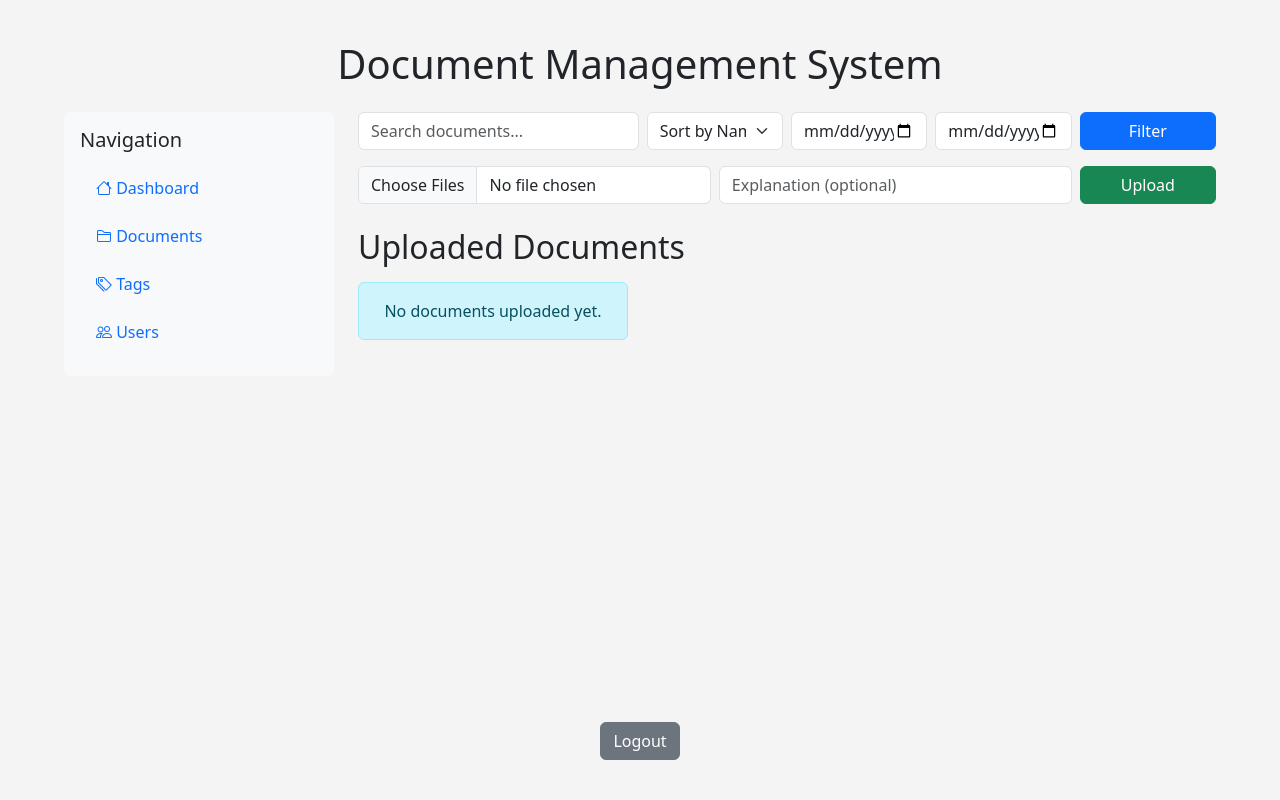
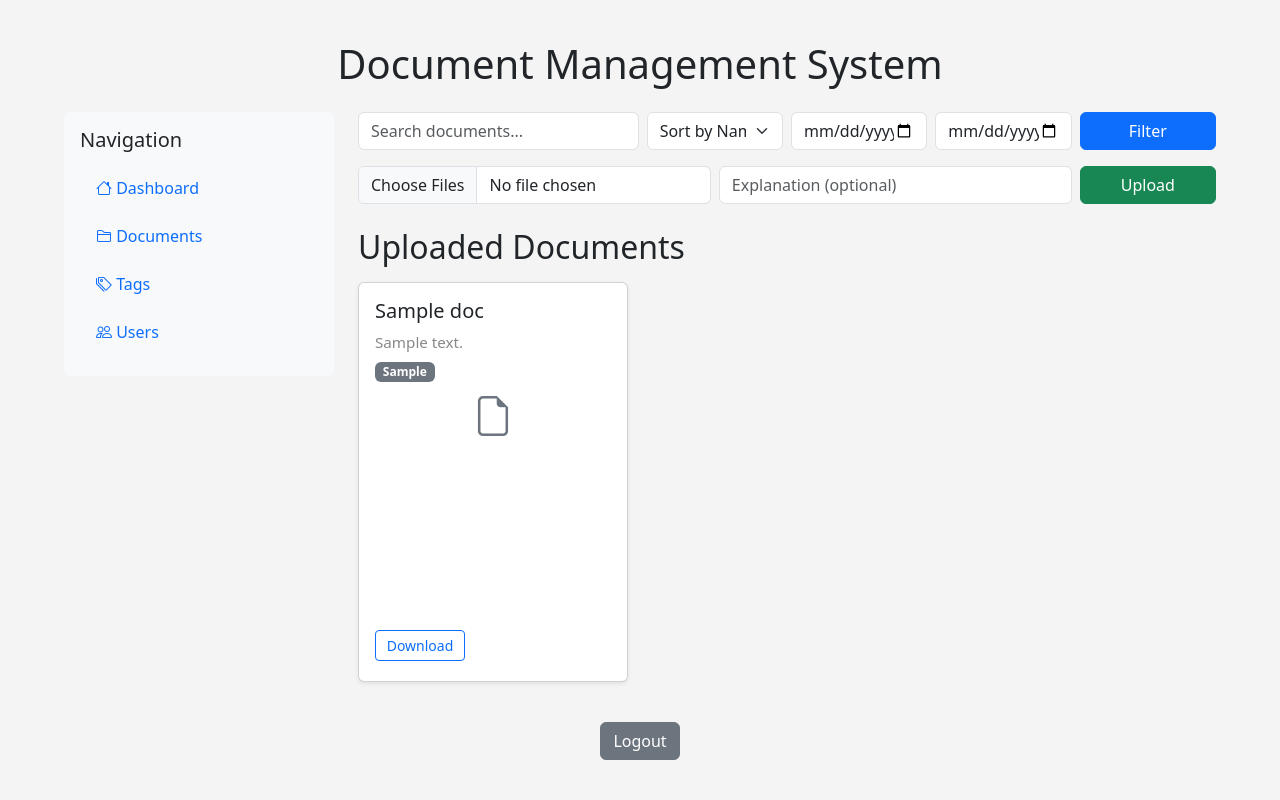
Before and after one commit to yavuzselimuyaner/DMS, a Flask app: template templates/index.html in a window 1280 px wide. Run offline with Flask 3, Linux system fonts and the light colour scheme; the template is opened without the code that fills it: most values are stand-ins (such as "Sample title", 1, 10 or a date in 2020); parts of the project's set-up code (start-up, migrations or seed data) failed here and were passed over.

Commit message:
added feature to upload to database,pagination and preview files

```diff
--- a/app.py
+++ b/app.py
@@ -1,67 +1,238 @@
-from flask import Flask, request, jsonify, send_file
-from models import db, Document
+from flask import Flask, request, redirect, url_for, render_template, flash, send_file, session
+import os
+from werkzeug.utils import secure_filename
+import json
+from flask_sqlalchemy import SQLAlchemy
 from io import BytesIO
-import os
+import datetime
+
+UPLOAD_FOLDER = 'uploads'
+ALLOWED_EXTENSIONS = {'pdf', 'doc', 'docx', 'txt'}
+METADATA_FILE = 'uploads/metadata.json'
 
 app = Flask(__name__)
-app.config['SQLALCHEMY_DATABASE_URI'] = 'postgresql://username:password@localhost:5432/dms_db'
-app.config['SQLALCHEMY_TRACK_MODIFICATIONS'] = False
-db.init_app(app)
+app.config['UPLOAD_FOLDER'] = UPLOAD_FOLDER
+app.secret_key = 'your_secret_key'
+app.config['SQLALCHEMY_DATABASE_URI'] = 'mysql+pymysql://root:yavuz@localhost:3306/dms2'
+db = SQLAlchemy(app)
+# Simple user system (for demo)
+USERS = {
+    'admin': {'password': 'adminpass', 'role': 'admin'},
+    'user': {'password': 'userpass', 'role': 'user'}
+}
 
-# Dosya yükle
-@app.route('/api/documents', methods=['POST'])
-def upload_document():
-    file = request.files.get('file')
-    explanation = request.form.get('explanation', '')
-    uploaded_by = request.form.get('uploaded_by', 'unknown')
-    if not file:
-        return jsonify({'error': 'No file uploaded'}), 400
-    filename = file.filename
-    if Document.query.filter_by(filename=filename).first():
-        return jsonify({'error': 'File already exists'}), 409
-    doc = Document(
-        filename=filename,
-        data=file.read(),
-        mimetype=file.mimetype,
-        uploaded_by=uploaded_by,
-        explanation=explanation
-    )
-    db.session.add(doc)
-    db.session.commit()
-    return jsonify({'message': 'File uploaded'}), 201
+def is_admin():
+    return session.get('role') == 'admin'
 
-# Dosya listele/ara
-@app.route('/api/documents', methods=['GET'])
-def list_documents():
-    query = request.args.get('q', '')
-    docs = Document.query
+def is_logged_in():
+    return 'username' in session
+
+if not os.path.exists(UPLOAD_FOLDER):
+    os.makedirs(UPLOAD_FOLDER)
+
+def allowed_file(filename):
+    return '.' in filename and filename.rsplit('.', 1)[1].lower() in ALLOWED_EXTENSIONS
+
+def load_metadata():
+    if os.path.exists(METADATA_FILE):
+        with open(METADATA_FILE, 'r', encoding='utf-8') as f:
+            return json.load(f)
+    return {}
+
+def save_metadata(metadata):
+    with open(METADATA_FILE, 'w', encoding='utf-8') as f:
+        json.dump(metadata, f, ensure_ascii=False, indent=2)
+
+@app.route('/login', methods=['GET', 'POST'])
+def login():
+    if request.method == 'POST':
+        username = request.form['username']
+        password = request.form['password']
+        user = USERS.get(username)
+        if user and user['password'] == password:
+            session['username'] = username
+            session['role'] = user['role']
+            flash('Login successful!')
+            return redirect(url_for('upload_file'))
+        else:
+            flash('Invalid credentials')
+    return render_template('login.html')
+
+@app.route('/logout')
+def logout():
+    session.clear()
+    flash('Logged out.')
+    return redirect(url_for('login'))
+
+@app.route('/', methods=['GET', 'POST'])
+def upload_file():
+    if not is_logged_in():
+        return redirect(url_for('login'))
+    query = request.args.get('q', '').lower()
+    sort_by = request.args.get('sort', 'name')
+    date_from = request.args.get('date_from', '')
+    date_to = request.args.get('date_to', '')
+    page = request.args.get('page', 1, type=int)
+    per_page = 9
+    documents = Document.query
     if query:
-        docs = docs.filter(Document.filename.ilike(f'%{query}%'))
-    docs = docs.all()
-    return jsonify([{
-        'filename': d.filename,
-        'uploaded_by': d.uploaded_by,
-        'explanation': d.explanation,
-        'upload_time': d.upload_time
-    } for d in docs])
+        documents = documents.filter(Document.title.ilike(f'%{query}%'))
+    if date_from:
+        from_dt = datetime.datetime.strptime(date_from, '%Y-%m-%d')
+        documents = documents.filter(Document.upload_date >= from_dt)
+    if date_to:
+        to_dt = datetime.datetime.strptime(date_to, '%Y-%m-%d')
+        to_dt = to_dt.replace(hour=23, minute=59, second=59)
+        documents = documents.filter(Document.upload_date <= to_dt)
+    if sort_by == 'date':
+        documents = documents.order_by(Document.upload_date.desc())
+    else:
+        documents = documents.order_by(Document.title.asc())
+    documents = documents.all()
+    # Pagination
+    total = len(documents)
+    page_count = (total // per_page) + (1 if total % per_page else 0)
+    start = (page - 1) * per_page
+    end = start + per_page
+    paginated_documents = documents[start:end]
+    if request.method == 'POST':
+        files = request.files.getlist('file')
+        explanation = request.form.get('explanation', '').strip()
+        if not files or files[0].filename == '':
+            flash('No selected file')
+            return redirect(request.url)
+        user = None
+        if 'username' in session:
+            user = db.session.query(User).filter_by(username=session['username']).first()
+        uploaded_count = 0
+        for file in files:
+            if file and allowed_file(file.filename):
+                filename = secure_filename(file.filename)
+                file_data = file.read()
+                doc = Document(
+                    title=filename,
+                    description=explanation,
+                    upload_date=datetime.datetime.now(),
+                    file_path='',
+                    uploaded_by=user.id if user else None,
+                    document_type_id=None,
+                    access_level='private',
+                    file_data=file_data
+                )
+                db.session.add(doc)
+                uploaded_count += 1
+        if uploaded_count > 0:
+            db.session.commit()
+            flash(f'{uploaded_count} file(s) successfully uploaded')
+        else:
+            flash('No valid files uploaded')
+        return redirect(url_for('upload_file'))
+    # TXT dosyaları için önizleme (ilk 3 satır)
+    previews = {}
+    for doc in documents:
+        ext = os.path.splitext(doc.title)[1].lower()
+        if ext == '.txt' and doc.file_data:
+            try:
+                content = doc.file_data.decode('utf-8', errors='ignore')
+                previews[doc.id] = '\n'.join(content.splitlines()[:3])
+            except Exception:
+                previews[doc.id] = ''
+        else:
+            previews[doc.id] = ''
+    return render_template('index.html', documents=documents, paginated_documents=paginated_documents, sort_by=sort_by, query=query, date_from=date_from, date_to=date_to, is_admin=is_admin(), previews=previews, page=page, per_page=per_page, page_count=page_count, total=total)
 
-# Dosya indir/önizle
-@app.route('/api/documents/<filename>', methods=['GET'])
-def get_document(filename):
-    doc = Document.query.filter_by(filename=filename).first()
-    if not doc:
-        return jsonify({'error': 'File not found'}), 404
-    return send_file(BytesIO(doc.data), download_name=doc.filename, mimetype=doc.mimetype)
+@app.route('/delete/<int:doc_id>', methods=['POST'])
+def delete_file(doc_id):
+    if not is_admin():
+        flash('Unauthorized')
+        return redirect(url_for('upload_file'))
+    doc = Document.query.get(doc_id)
+    if doc:
+        db.session.delete(doc)
+        db.session.commit()
+        flash('File deleted')
+    else:
+        flash('File not found')
+    return redirect(url_for('upload_file'))
 
-# Dosya sil
-@app.route('/api/documents/<filename>', methods=['DELETE'])
-def delete_document(filename):
-    doc = Document.query.filter_by(filename=filename).first()
-    if not doc:
-        return jsonify({'error': 'File not found'}), 404
-    db.session.delete(doc)
-    db.session.commit()
-    return jsonify({'message': 'File deleted'})
+@app.route('/download/<int:doc_id>')
+def download_file(doc_id):
+    doc = Document.query.get(doc_id)
+    if not doc or not doc.file_data:
+        flash('File not found')
+        return redirect(url_for('upload_file'))
+    # PDF önizleme için as_attachment parametresi kontrolü
+    preview = request.args.get('preview', '0') == '1'
+    return send_file(BytesIO(doc.file_data), download_name=doc.title, as_attachment=not preview)
+
+@app.route('/preview/<int:doc_id>')
+def preview_file(doc_id):
+    if not is_logged_in():
+        return redirect(url_for('login'))
+    doc = Document.query.get(doc_id)
+    if not doc or not doc.file_data:
+        flash('File not found')
+        return redirect(url_for('upload_file'))
+    ext = os.path.splitext(doc.title)[1].lower()
+    if ext == '.pdf':
+        return render_template('preview_pdf.html', filename=doc.title, doc_id=doc.id)
+    elif ext == '.txt':
+        content = doc.file_data.decode('utf-8', errors='ignore')
+        return render_template('preview_txt.html', filename=doc.title, content=content, doc_id=doc.id)
+    elif ext == '.docx':
+        try:
+            from docx import Document as DocxDocument
+            import tempfile
+            with tempfile.NamedTemporaryFile(delete=False, suffix='.docx') as tmp:
+                tmp.write(doc.file_data)
+                tmp_path = tmp.name
+            docx_doc = DocxDocument(tmp_path)
+            paragraphs = [p.text for p in docx_doc.paragraphs if p.text.strip()]
+            content = '\n'.join(paragraphs)
+            os.remove(tmp_path)
+        except Exception as e:
+            content = f'Error reading DOCX: {e}'
+        return render_template('preview_docx.html', filename=doc.title, content=content, doc_id=doc.id)
+    else:
+        flash('Preview not supported for this file type.')
+        return redirect(url_for('upload_file'))
+
+# SQLAlchemy Models
+class User(db.Model):
+    __tablename__ = 'users'
+    id = db.Column(db.Integer, primary_key=True)
+    username = db.Column(db.String(50), unique=True, nullable=False)
+    email = db.Column(db.String(100), unique=True, nullable=False)
+    password_hash = db.Column(db.Text, nullable=False)
+    role = db.Column(db.String(20), nullable=False)
+    created_at = db.Column(db.DateTime)
+
+class DocumentType(db.Model):
+    __tablename__ = 'document_types'
+    id = db.Column(db.Integer, primary_key=True)
+    name = db.Column(db.String(100), unique=True, nullable=False)
+
+class Document(db.Model):
+    __tablename__ = 'documents'
+    id = db.Column(db.Integer, primary_key=True)
+    title = db.Column(db.String(255), nullable=False)
+    description = db.Column(db.Text)
+    upload_date = db.Column(db.DateTime)
+    file_path = db.Column(db.Text, nullable=False)
+    uploaded_by = db.Column(db.Integer, db.ForeignKey('users.id'))
+    document_type_id = db.Column(db.Integer, db.ForeignKey('document_types.id'))
+    access_level = db.Column(db.String(20), default='private')
+    file_data = db.Column(db.LargeBinary)  # <-- YENİ: Dosya verisi (BLOB)
+
+class Permission(db.Model):
+    __tablename__ = 'permissions'
+    id = db.Column(db.Integer, primary_key=True)
+    user_id = db.Column(db.Integer, db.ForeignKey('users.id', ondelete='CASCADE'))
+    document_id = db.Column(db.Integer, db.ForeignKey('documents.id', ondelete='CASCADE'))
+    can_view = db.Column(db.Boolean, default=True)
+    can_edit = db.Column(db.Boolean, default=False)
+    can_delete = db.Column(db.Boolean, default=False)
+    __table_args__ = (db.UniqueConstraint('user_id', 'document_id'),)
 
 if __name__ == '__main__':
     app.run(debug=True)
--- a/static/style.css
+++ b/static/style.css
@@ -41,3 +41,12 @@ body {
   min-height: 140px !important;
   max-height: 240px !important;
 }
+.text-thumbnail {
+        border: 1px solid #ccc;
+        padding: 10px;
+        max-height: 150px; /* Or whatever height you prefer for the thumbnail */
+        overflow: hidden; /* Hide overflowing text */
+        background-color: #f9f9f9;
+        font-family: monospace;
+        white-space: pre-wrap; /* Preserve whitespace and wrap text */
+}
--- a/templates/index.html
+++ b/templates/index.html
@@ -44,27 +44,20 @@
             <div class="col-md-2"><button class="btn btn-success w-100" type="submit">Upload</button></div>
         </form>
         <h2 class="mb-3">Uploaded Documents</h2>
-        {% set page = request.args.get('page', 1, type=int) %}
-        {% set per_page = 10 %}
-        {% set total = files|length %}
-        {% set page_count = (total // per_page) + (1 if total % per_page else 0) %}
-        {% set start = (page - 1) * per_page %}
-        {% set end = start + per_page %}
-        {% set paginated_files = files[start:end] %}
         <div class="row row-cols-1 row-cols-md-2 row-cols-lg-3 g-4">
-        {% for file in paginated_files %}
+        {% for doc in paginated_documents %}
           <div class="col">
             <div class="card h-100 shadow-sm">
               <div class="card-body d-flex flex-column">
-                <h5 class="card-title text-truncate" title="{{ file }}">{{ file }}</h5>
-                <p class="card-text explanation mb-1">{{ metadata[file]['explanation'] if metadata.get(file) and metadata[file].get('explanation') else '' }}</p>
-                <p class="mb-1"><span class="badge bg-secondary">{{ metadata[file]['uploaded_by'] if metadata.get(file) and metadata[file].get('uploaded_by') else 'Unknown' }}</span></p>
+                <h5 class="card-title text-truncate" title="{{ doc.title }}">{{ doc.title }}</h5>
+                <p class="card-text explanation mb-1">{{ doc.description or '' }}</p>
+                <p class="mb-1"><span class="badge bg-secondary">{{ doc.uploaded_by or 'Unknown' }}</span></p>
                 <div class="mb-2" style="min-height:60px;max-height:120px;overflow:auto;">
-                  {% set ext = file.split('.')[-1].lower() %}
+                  {% set ext = doc.title.split('.')[-1].lower() %}
                   {% if ext == 'pdf' %}
-                    <iframe src="{{ url_for('uploaded_file', filename=file) }}" style="width:100%;height:100px;border:none;"></iframe>
+                    <span class="text-muted small">PDF preview not supported in card</span>
                   {% elif ext == 'txt' %}
-                    <pre class="small bg-light rounded p-2" style="max-height:100px;overflow:auto;">{{ (open('uploads/' ~ file).readlines()[:3]|join('')) if file in files else '' }}</pre>
+                    <pre class="small bg-light rounded p-2" style="max-height:100px;overflow:auto;">{{ previews[doc.id] }}</pre>
                   {% elif ext == 'docx' %}
                     <span class="text-muted small">DOCX preview not supported in card</span>
                   {% else %}
@@ -74,12 +67,12 @@
                   {% endif %}
                 </div>
                 <div class="mt-auto d-flex gap-2">
-                  {% if file.lower().endswith('.pdf') or file.lower().endswith('.txt') or file.lower().endswith('.docx') %}
-                    <a href="{{ url_for('preview_file', filename=file) }}" class="btn btn-outline-info btn-sm" target="_blank">Preview</a>
+                  {% if ext in ['pdf', 'txt', 'docx'] %}
+                    <a href="{{ url_for('preview_file', doc_id=doc.id) }}" class="btn btn-outline-info btn-sm" target="_blank">Preview</a>
                   {% endif %}
-                  <a href="{{ url_for('uploaded_file', filename=file) }}" class="btn btn-outline-primary btn-sm" target="_blank">Download</a>
+                  <a href="{{ url_for('download_file', doc_id=doc.id) }}" class="btn btn-outline-primary btn-sm" target="_blank">Download</a>
                   {% if is_admin %}
-                  <form method="post" action="{{ url_for('delete_file', filename=file) }}" style="display:inline;">
+                  <form method="post" action="{{ url_for('delete_file', doc_id=doc.id) }}" style="display:inline;">
                     <button type="submit" class="btn btn-outline-danger btn-sm" onclick="return confirm('Delete this file?')">Delete</button>
                   </form>
                   {% endif %}
--- a/templates/preview_docx.html
+++ b/templates/preview_docx.html
@@ -9,6 +9,7 @@
 <div class="container">
     <h2>DOCX Preview: {{ filename }}</h2>
     <pre>{{ content }}</pre>
+
     <div style="margin-top:20px; text-align:center;">
         <a href="{{ url_for('upload_file') }}">Back to Documents</a>
     </div>
--- a/templates/preview_pdf.html
+++ b/templates/preview_pdf.html
@@ -8,7 +8,7 @@
 <body>
 <div class="container">
     <h2>PDF Preview: {{ filename }}</h2>
-    <iframe class="pdf-viewer" src="{{ url_for('uploaded_file', filename=filename) }}"></iframe>
+    <iframe class="pdf-viewer" style="width:100%;height:80vh;min-height:500px;" src="{{ url_for('download_file', doc_id=doc_id) }}?preview=1"></iframe>
     <div style="margin-top:20px; text-align:center;">
         <a href="{{ url_for('upload_file') }}">Back to Documents</a>
     </div>
--- /dev/null
+++ b/uploads/AUWIFI.txt
@@ -0,0 +1,2 @@
+14138852530@ankara.edu.tr
+Ankara06.Ayse!
```
Also changed, not shown: database/schema.sql (+19 -16 lines), templates/preview_txt.html (+6 -1 lines), uploads/metadata.json (+31 -1 lines), 7 other files.
